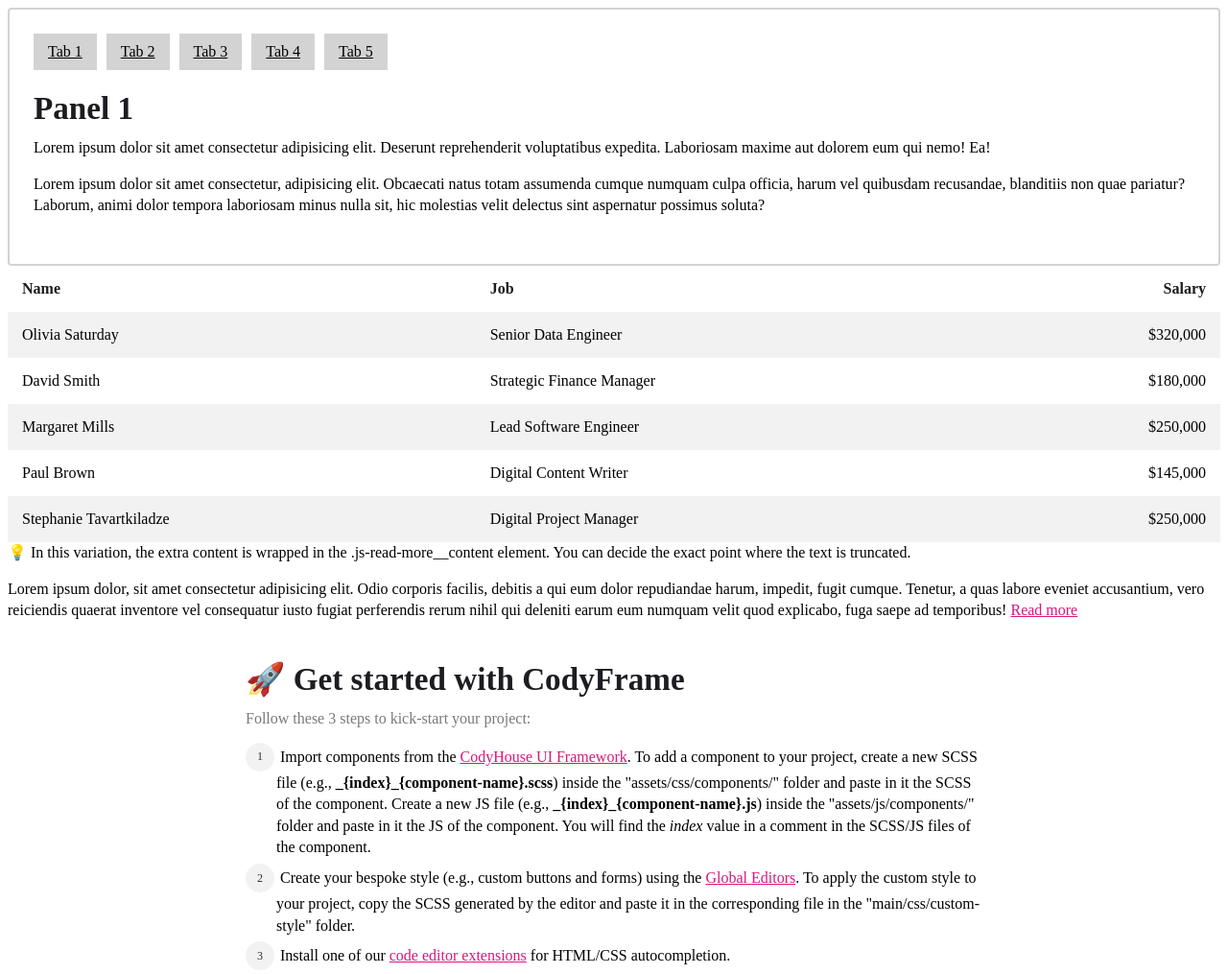
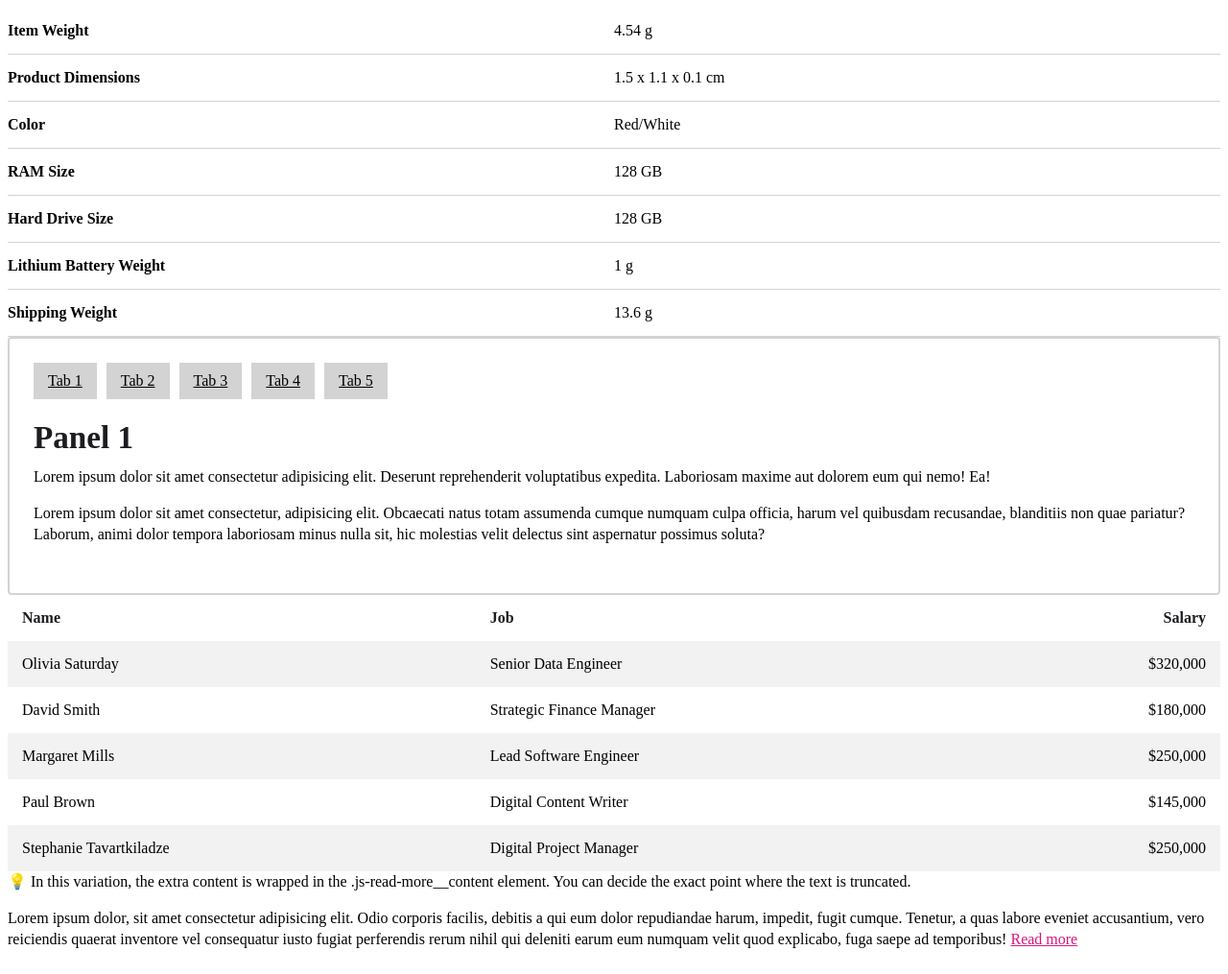
Before and after one commit to Dicey-Tech/content-ui, a website: page main/index.html in a window 1280 px wide. Shown: the top 1015 px of the page at 96% size. Drawn offline with Linux system fonts and the light colour scheme.

Commit message:
:lipstick: add prop table

```diff
--- /dev/null
+++ b/main/assets/css/components/_1_prop-table.scss
@@ -0,0 +1,37 @@
+/* --------------------------------
+
+File#: _1_prop-table
+Title: Property Table
+Descr: A table used to display a list of properties and their values
+Usage: codyhouse.co/license
+
+-------------------------------- */
+
+.educate-content-ui {
+  .prop-table {
+  }
+
+  .prop-table__cell {
+    // standard cell
+    padding: var(--space-sm) var(--space-sm) var(--space-sm) 0;
+    border-bottom: 1px solid var(--color-contrast-low);
+    width: 50%;
+  }
+
+  .prop-table__cell--th {
+    // header cell
+    font-weight: bold;
+    text-align: left;
+  }
+
+  // --v2
+  .prop-table--v2 {
+    background-color: alpha(var(--color-primary), 0.15);
+    border-left: 4px solid var(--color-primary);
+
+    .prop-table__cell {
+      padding: var(--space-sm);
+      border-width: 0;
+    }
+  }
+}
--- a/main/index.html
+++ b/main/index.html
@@ -97,6 +97,45 @@
         </div>
       </li>
     </ol-->
+
+    <table class="prop-table width-100%" aria-label="Property Table Example">
+      <tbody class="prop-table__body">
+        <tr class="prop-table__row">
+          <th class="prop-table__cell prop-table__cell--th">Item Weight</th>
+          <td class="prop-table__cell">4.54 g</td>
+        </tr>
+
+        <tr class="prop-table__row">
+          <th class="prop-table__cell prop-table__cell--th">Product Dimensions</th>
+          <td class="prop-table__cell">1.5 x 1.1 x 0.1 cm</td>
+        </tr>
+
+        <tr class="prop-table__row">
+          <th class="prop-table__cell prop-table__cell--th">Color</th>
+          <td class="prop-table__cell">Red/White</td>
+        </tr>
+
+        <tr class="prop-table__row">
+          <th class="prop-table__cell prop-table__cell--th">RAM Size</th>
+          <td class="prop-table__cell">128 GB</td>
+        </tr>
+
+        <tr class="prop-table__row">
+          <th class="prop-table__cell prop-table__cell--th">Hard Drive Size</th>
+          <td class="prop-table__cell">128 GB</td>
+        </tr>
+
+        <tr class="prop-table__row">
+          <th class="prop-table__cell prop-table__cell--th">Lithium Battery Weight</th>
+          <td class="prop-table__cell">1 g</td>
+        </tr>
+
+        <tr class="prop-table__row">
+          <th class="prop-table__cell prop-table__cell--th">Shipping Weight</th>
+          <td class="prop-table__cell">13.6 g</td>
+        </tr>
+      </tbody>
+    </table>
 
     <div class="tabs-v3 js-tabs">
       <ul class="tabs-v3__controls js-tabs__controls" aria-label="Tabs Interface">
```
Also changed, not shown: main/assets/css/style-fallback.css, main/assets/css/style.css.
